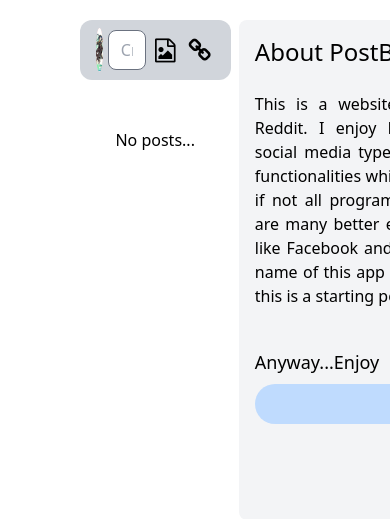
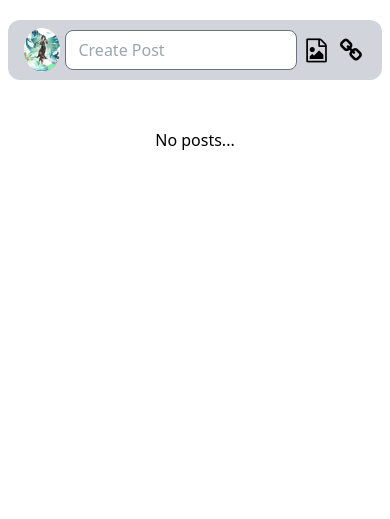
Before and after one commit to Badymits/django-postbook, a Django app: page / in a window 390 px wide. Shown: the part 60-579 px from the top of the page. Run offline with Django 5.2, Linux system fonts and the light colour scheme; the visitor is signed in with stand-in values (Sample User, id 1); data that the repository does not hold is empty; some libraries are stand-ins or nearby versions.

Commit message:
added media queries

```diff
--- a/postbook/home/templates/home/home.html
+++ b/postbook/home/templates/home/home.html
@@ -5,9 +5,9 @@
 
 {% block content %}
 
-    <section class="grid grid-cols-5 gap-2">
+    <section class="grid xl:grid-cols-5 md:grid-cols-7 gap-2">
 
-        <div class=" col-start-2 col-end-4">
+        <div class="col-start-1 col-end-6 md:col-start-2 md:col-end-7 xl:col-start-2 xl:col-end-4 mx-2">
             <input type="hidden" value="{{ request.user.username }}" id="user">
             <div class="w-full bg-gray-300 h-[60px] flex items-center justify-center w-full gap-[5px] px-4 rounded-xl">
 
@@ -128,7 +128,7 @@
             </div>
         </div>
         <div class="">
-            <div class="fixed bg-gray-100 h-[500px] w-[400px] rounded-lg p-4">
+            <div class="fixed bg-gray-100 h-[400px] lg:h-[500px] w-[300px] lg:w-[400px] rounded-lg p-4 hidden xl:block">
                 <p class="text-2xl font-thin">About PostBook...</p>
                 <br>
                 <p class="text-justify">
```
